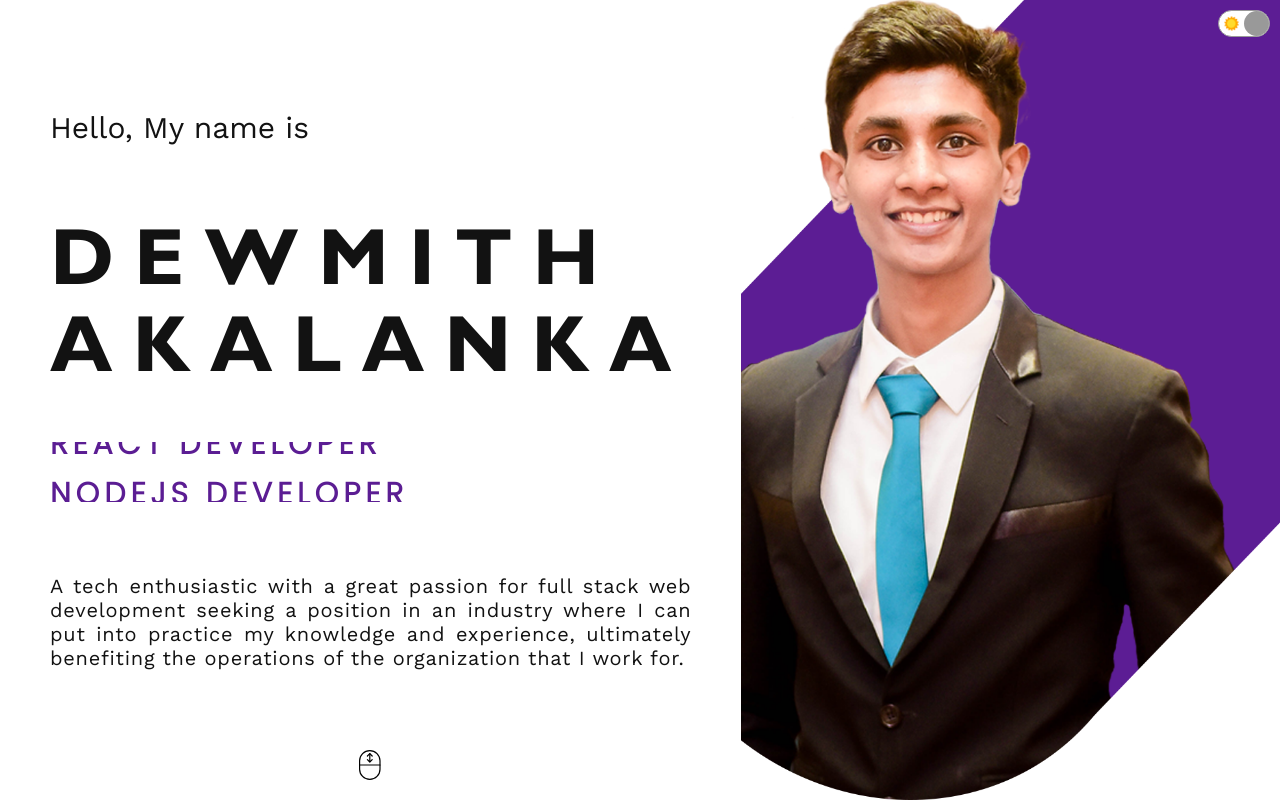
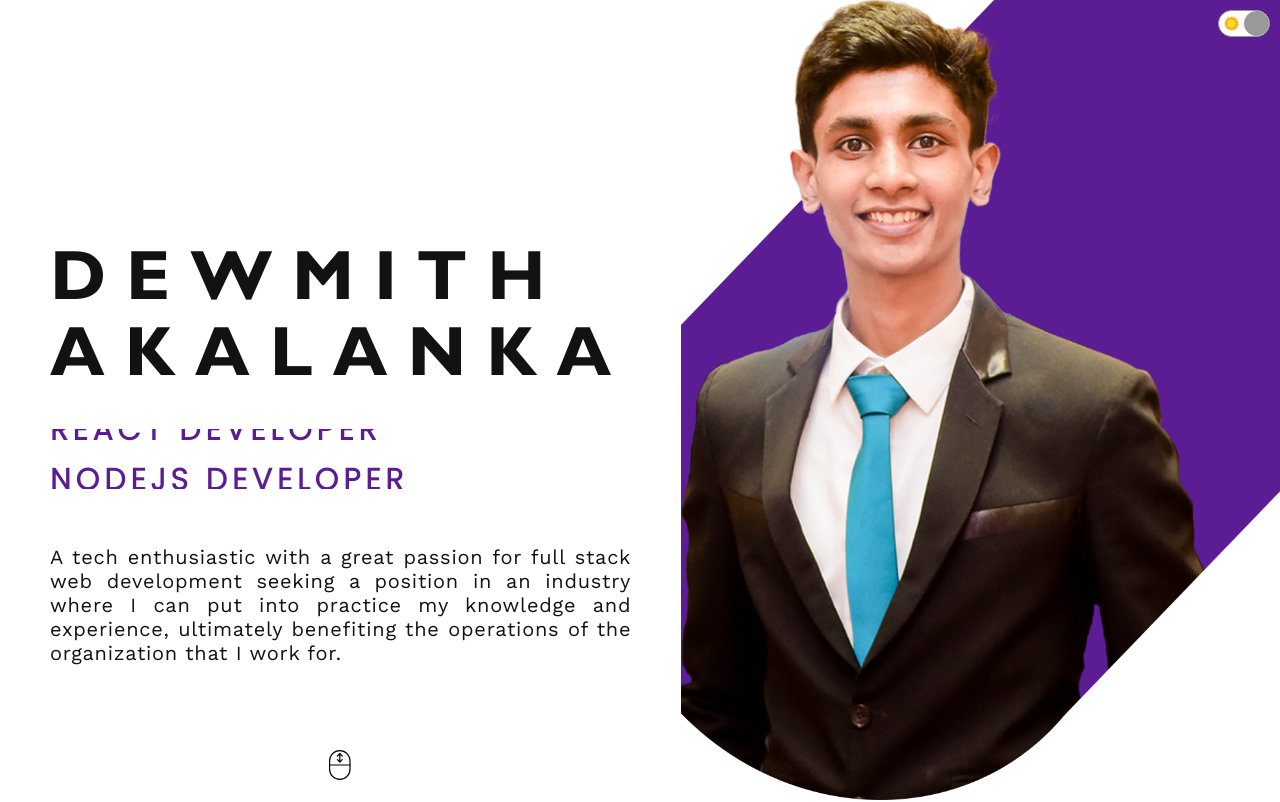
Before and after one commit to dewMyth/portfolio, a React (Create React App) app: page / in a window 1280 px wide. Shown: the top 802 px of the page. Built offline with nearby package versions, Linux system fonts and the light colour scheme.

Commit message:
refactored intro component

```diff
--- a/src/components/intro/Intro.css
+++ b/src/components/intro/Intro.css
@@ -16,7 +16,7 @@
 }
 
 .intro-left-wrapper {
-  padding: 30px 50px 50px 50px;
+  padding: 80px 50px 50px 50px;
   height: 70%;
   display: flex;
   flex-direction: column;
@@ -28,11 +28,11 @@
   font-weight: 300;
 }
 .intro-name {
-  font-size: 80px;
+  font-size: 70px;
   font-family: "GillSansMTBold";
   font-weight: "bold";
   letter-spacing: 20px;
-  margin-top: 0;
+  margin-top: 30px;
   margin-bottom: -20px;
 }
 
@@ -77,6 +77,7 @@
   text-align: justify;
   font-size: 20px;
   letter-spacing: 0.75px;
+  margin-bottom: 30px;
 }
 
 .intro-scroll {
--- a/src/components/intro/Intro.jsx
+++ b/src/components/intro/Intro.jsx
@@ -6,7 +6,7 @@ const Intro = () => {
     <div className="intro">
       <div className="intro-left">
         <div className="intro-left-wrapper">
-          <div className="intro-intro">Hello, My name is</div>
+          <br />
           <h1 className="intro-name">
             DEWMITH <br /> AKALANKA
           </h1>
```
